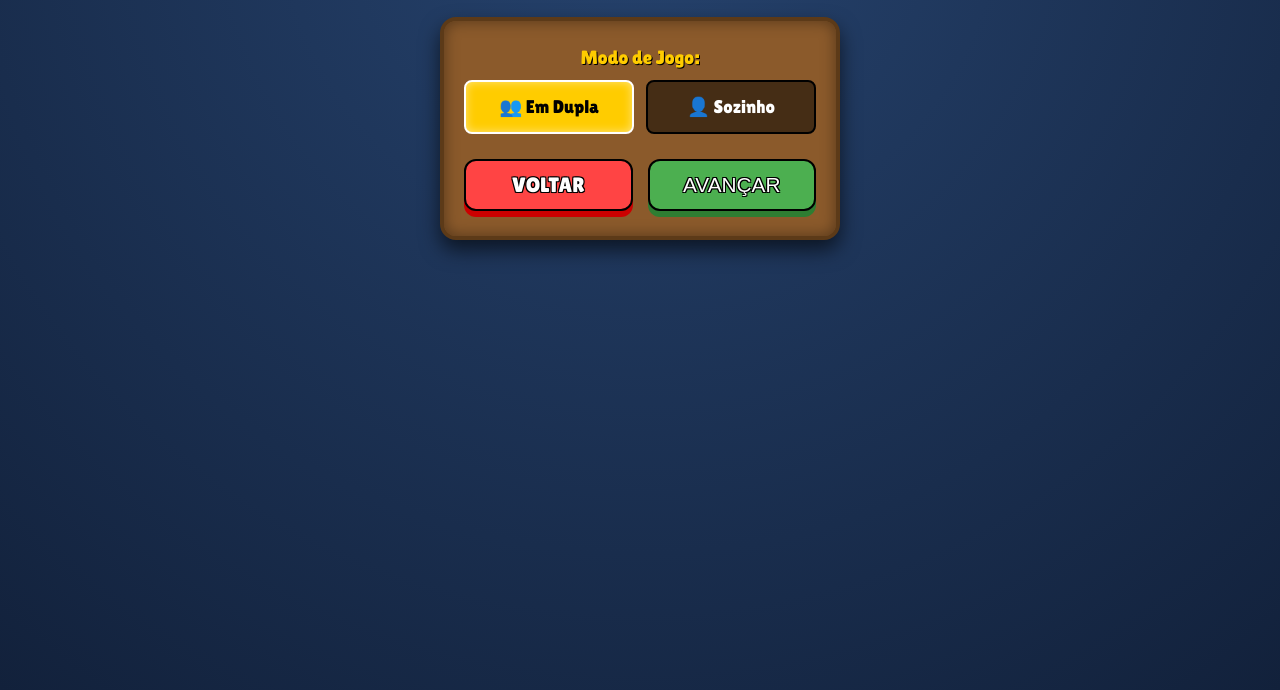
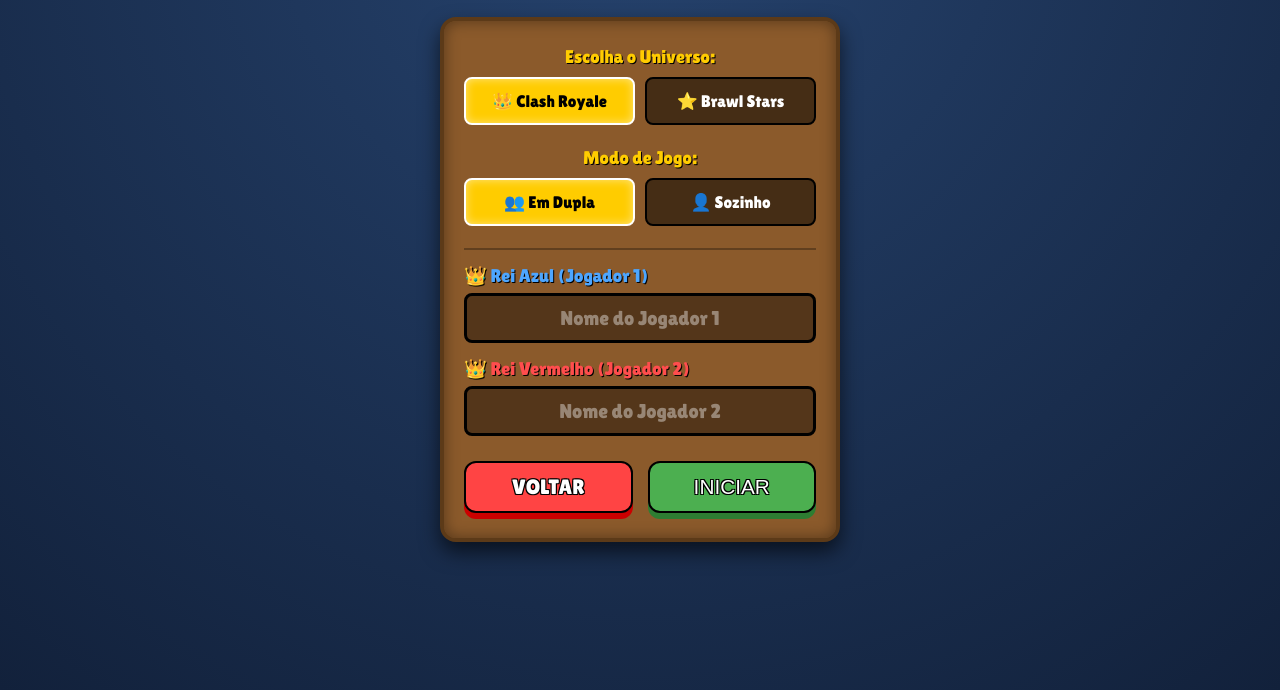
Before and after one commit to LuizGoncalves10/ClashParty, a plain HTML site: page qual-e-a-carta/index.html in a window 1280 px wide. Shown: the part 110-800 px from the top of the page. Drawn offline with Linux system fonts and the light colour scheme.

Commit message:
Ajustando menu

```diff
--- a/qual-e-a-carta/index.html
+++ b/qual-e-a-carta/index.html
@@ -17,25 +17,48 @@
 
         <main class="games-container">
             <div class="game-card">
-                <div class="seletor-modo">
+                <div class="seletor-grupo">
+                    <label>Escolha o Universo:</label>
+                    <div class="botoes-grupo">
+                        <button class="btn-opcao active" id="btn-uni-clash" onclick="selecionarUniverso('clash')">👑 Clash Royale</button>
+                        <button class="btn-opcao" id="btn-uni-brawl" onclick="selecionarUniverso('brawl')">⭐ Brawl Stars</button>
+                    </div>
+                </div>
+
+                <div class="seletor-grupo">
                     <label>Modo de Jogo:</label>
-                    <div class="botoes-modo">
-                        <button class="btn-modo-jogo active" id="btn-modo-dupla" onclick="selecionarModoJogo('dupla')">👥 Em Dupla</button>
-                        <button class="btn-modo-jogo" id="btn-modo-sozinho" onclick="selecionarModoJogo('sozinho')">👤 Sozinho</button>
+                    <div class="botoes-grupo">
+                        <button class="btn-opcao active" id="btn-modo-dupla" onclick="selecionarModoJogo('dupla')">👥 Em Dupla</button>
+                        <button class="btn-opcao" id="btn-modo-sozinho" onclick="selecionarModoJogo('sozinho')">👤 Sozinho</button>
                     </div>
+                </div>
+
+                <div id="area-nomes" class="area-nomes">
+                    <div class="input-group">
+                        <label class="label-azul" id="label-j1">👑 Rei Azul (Jogador 1)</label>
+                        <input type="text" id="nome-azul" placeholder="Nome do Jogador 1" class="input-jogador azul" autocomplete="off">
+                    </div>
+
+                    <div class="input-group">
+                        <label class="label-vermelho" id="label-j2">👑 Rei Vermelho (Jogador 2)</label>
+                        <input type="text" id="nome-vermelho" placeholder="Nome do Jogador 2" class="input-jogador vermelho" autocomplete="off">
+                    </div>
+
+                    <div id="erro-nomes" class="error-msg">Preencha o nome dos dois jogadores!</div>
                 </div>
 
                 <div class="botoes-nav">
                     <a href="../index.html" class="btn-supercell btn-voltar">VOLTAR</a>
-                    <button class="btn-supercell btn-iniciar" onclick="avancarConfig()">AVANÇAR</button>
+                    <button class="btn-supercell btn-iniciar" onclick="avancarConfig()">INICIAR</button>
                 </div>
             </div>
         </main>
     </div>
 
     <div id="tela-jogo" class="screen">
-        <header style="text-align: center;">
+        <header style="text-align: center; margin-bottom: 20px;">
             <h1 id="titulo-jogo" style="color: var(--dourado);">Preparando...</h1>
+            <p id="subtitulo-jogo" style="font-family: sans-serif; font-weight: bold; font-size: 1.1rem; margin-top: 8px;"></p>
         </header>
         <div class="botoes-nav" style="width: 100%; max-width: 400px;">
             <button class="btn-supercell btn-voltar" onclick="voltarConfig()">VOLTAR</button>
--- a/qual-e-a-carta/script.js
+++ b/qual-e-a-carta/script.js
@@ -1,10 +1,40 @@
+let universoAtual = 'clash';
 let modoJogoAtual = 'dupla';
+let jogadores = { azul: '', vermelho: '' };
+
+function selecionarUniverso(universo) {
+    universoAtual = universo;
+    document.getElementById('btn-uni-clash').classList.remove('active');
+    document.getElementById('btn-uni-brawl').classList.remove('active');
+    document.getElementById(`btn-uni-${universo}`).classList.add('active');
+
+    const label1 = document.getElementById('label-j1');
+    const label2 = document.getElementById('label-j2');
+
+    if (universo === 'clash') {
+        label1.innerText = '👑 Rei Azul (Jogador 1)';
+        label2.innerText = '👑 Rei Vermelho (Jogador 2)';
+    } else {
+        label1.innerText = '⭐ Brawler Azul (Jogador 1)';
+        label2.innerText = '⭐ Brawler Vermelho (Jogador 2)';
+    }
+}
 
 function selecionarModoJogo(modo) {
     modoJogoAtual = modo;
     document.getElementById('btn-modo-dupla').classList.remove('active');
     document.getElementById('btn-modo-sozinho').classList.remove('active');
     document.getElementById(`btn-modo-${modo}`).classList.add('active');
+
+    const areaNomes = document.getElementById('area-nomes');
+    const erroNomes = document.getElementById('erro-nomes');
+    erroNomes.style.display = 'none';
+
+    if (modo === 'dupla') {
+        areaNomes.style.display = 'block';
+    } else {
+        areaNomes.style.display = 'none';
+    }
 }
 
 function mostrarTela(idTela) {
@@ -13,8 +43,38 @@ function mostrarTela(idTela) {
 }
 
 function avancarConfig() {
+    const erroNomes = document.getElementById('erro-nomes');
+    erroNomes.style.display = 'none';
+
+    if (modoJogoAtual === 'dupla') {
+        jogadores.azul = document.getElementById('nome-azul').value.trim();
+        jogadores.vermelho = document.getElementById('nome-vermelho').value.trim();
+
+        if (jogadores.azul === '' || jogadores.vermelho === '') {
+            erroNomes.style.display = 'block';
+            return;
+        }
+    } else {
+        jogadores.azul = 'Jogador';
+        jogadores.vermelho = '';
+    }
+
+    iniciarPartida();
+}
+
+function iniciarPartida() {
     const titulo = document.getElementById('titulo-jogo');
-    titulo.innerText = modoJogoAtual === 'dupla' ? 'Modo: Em Dupla' : 'Modo: Sozinho';
+    const subtitulo = document.getElementById('subtitulo-jogo');
+    const nomeUniverso = universoAtual === 'clash' ? 'Clash Royale' : 'Brawl Stars';
+
+    if (modoJogoAtual === 'dupla') {
+        titulo.innerText = `${jogadores.azul} vs ${jogadores.vermelho}`;
+        subtitulo.innerText = `Universo: ${nomeUniverso}`;
+    } else {
+        titulo.innerText = 'Modo Solo';
+        subtitulo.innerText = `Universo: ${nomeUniverso}`;
+    }
+
     mostrarTela('tela-jogo');
 }
 
--- a/qual-e-a-carta/style.css
+++ b/qual-e-a-carta/style.css
@@ -11,43 +11,111 @@
     display: flex;
 }
 
-.seletor-modo {
-    margin-bottom: 25px;
+.seletor-grupo {
+    margin-bottom: 22px;
     text-align: center;
 }
 
-.seletor-modo label {
-    font-size: 1.2rem;
+.seletor-grupo label {
+    font-size: 1.15rem;
     color: var(--dourado);
-    margin-bottom: 12px;
+    margin-bottom: 10px;
     display: block;
     text-shadow: 1px 1px 0 #000;
 }
 
-.botoes-modo {
+.botoes-grupo {
     display: flex;
-    gap: 12px;
+    gap: 10px;
     justify-content: center;
 }
 
-.btn-modo-jogo {
+.btn-opcao {
     flex: 1;
     background: rgba(0, 0, 0, 0.5);
     color: white;
     border: 2px solid #000;
-    padding: 14px 10px;
+    padding: 12px 8px;
     font-family: 'Lilita One', cursive;
-    font-size: 1.15rem;
+    font-size: 1.05rem;
     border-radius: 8px;
     cursor: pointer;
     transition: 0.2s;
 }
 
-.btn-modo-jogo.active {
+.btn-opcao.active {
     background: var(--dourado);
     color: #000;
     border-color: #fff;
     box-shadow: inset 0 0 10px rgba(255, 255, 255, 0.5);
+}
+
+.area-nomes {
+    margin-top: 10px;
+    padding-top: 15px;
+    border-top: 2px solid rgba(0, 0, 0, 0.3);
+}
+
+.input-group {
+    display: flex;
+    flex-direction: column;
+    text-align: left;
+    margin-bottom: 15px;
+}
+
+.input-group label {
+    font-size: 1.15rem;
+    margin-bottom: 6px;
+    text-shadow: 1px 1px 0 #000;
+}
+
+.label-azul {
+    color: #4da6ff;
+}
+
+.label-vermelho {
+    color: #ff4d4d;
+}
+
+.input-jogador {
+    font-family: 'Lilita One', cursive;
+    font-size: 1.25rem;
+    padding: 11px;
+    border-radius: 8px;
+    border: 3px solid #000;
+    background: rgba(0, 0, 0, 0.4);
+    color: #fff;
+    outline: none;
+    text-align: center;
+}
+
+.input-jogador::placeholder {
+    color: rgba(255, 255, 255, 0.4);
+}
+
+.input-jogador.azul:focus {
+    border-color: #4da6ff;
+    background: rgba(77, 166, 255, 0.2);
+}
+
+.input-jogador.vermelho:focus {
+    border-color: #ff4d4d;
+    background: rgba(255, 77, 77, 0.2);
+}
+
+.error-msg {
+    display: none;
+    background-color: #ff4444;
+    color: white;
+    border: 2px solid #000;
+    border-radius: 8px;
+    padding: 10px;
+    margin-top: 5px;
+    text-align: center;
+    font-family: sans-serif;
+    font-weight: bold;
+    text-shadow: 1px 1px 0 #000;
+    box-shadow: 0px 4px 0px #990000;
 }
 
 .botoes-nav {
```
